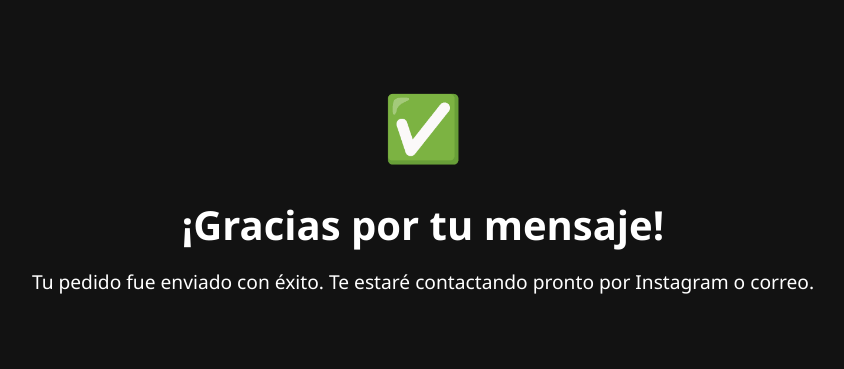
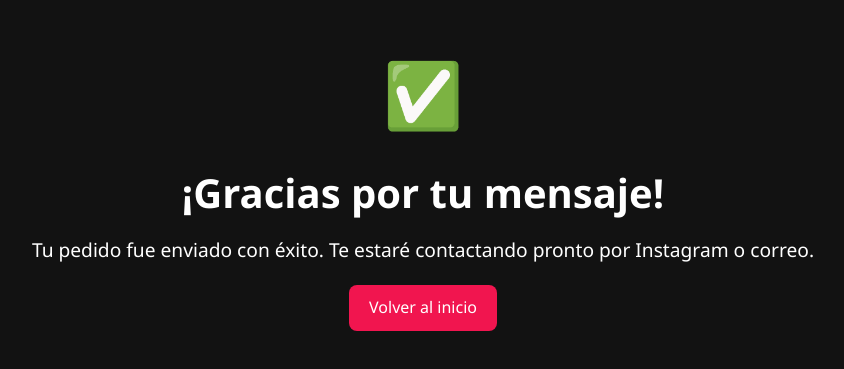
Before and after one commit to Mafiograff/Tienda_Mafio_Clothes, a plain HTML site: page gracias.html in a window 1280 px wide. Shown: the part 213-582 px from the top of the page, without its empty margins (217-1061 px from the left). Drawn offline with Linux system fonts and the light colour scheme.

Commit message:
Formulario conectado y gracias.html con diseño personalizado

```diff
--- a/gracias.html
+++ b/gracias.html
@@ -1,9 +1,9 @@
 <!DOCTYPE html>
 <html lang="es">
 <head>
-  <meta charset="UTF-8">
+  <meta charset="UTF-8" />
   <title>Gracias por tu mensaje</title>
-  <link rel="stylesheet" href="style.css">
+  <link rel="stylesheet" href="style.css" />
   <style>
     body {
       background: #121212;
@@ -24,12 +24,29 @@
 
     p {
       font-size: 1.2em;
+      margin-bottom: 20px;
     }
 
     .emoji {
       font-size: 4em;
       margin-bottom: 15px;
       animation: pulse 1s ease-in-out infinite;
+    }
+
+    .volver {
+      background-color: #f1154f;
+      color: white;
+      padding: 10px 20px;
+      border: none;
+      border-radius: 8px;
+      font-size: 1em;
+      cursor: pointer;
+      text-decoration: none;
+      transition: background 0.3s ease;
+    }
+
+    .volver:hover {
+      background-color: #ff3366;
     }
 
     @keyframes pulse {
@@ -42,5 +59,6 @@
   <div class="emoji">✅</div>
   <h1>¡Gracias por tu mensaje!</h1>
   <p>Tu pedido fue enviado con éxito. Te estaré contactando pronto por Instagram o correo.</p>
+  <a class="volver" href="https://mafiograff.github.io/Tienda_Mafio_Clothes/">Volver al inicio</a>
 </body>
 </html>
```
Also changed, not shown: index.html (line endings or trailing spaces).
